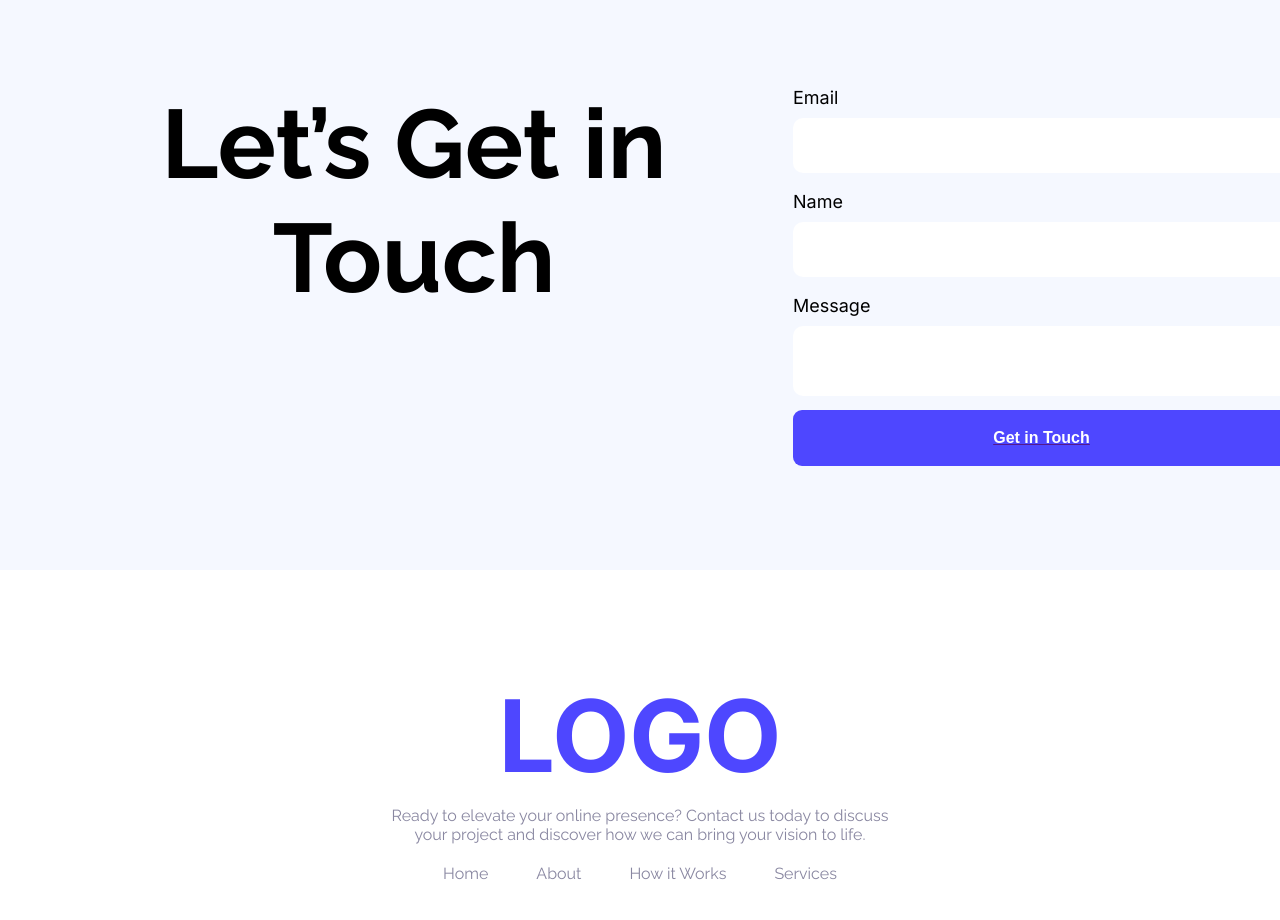
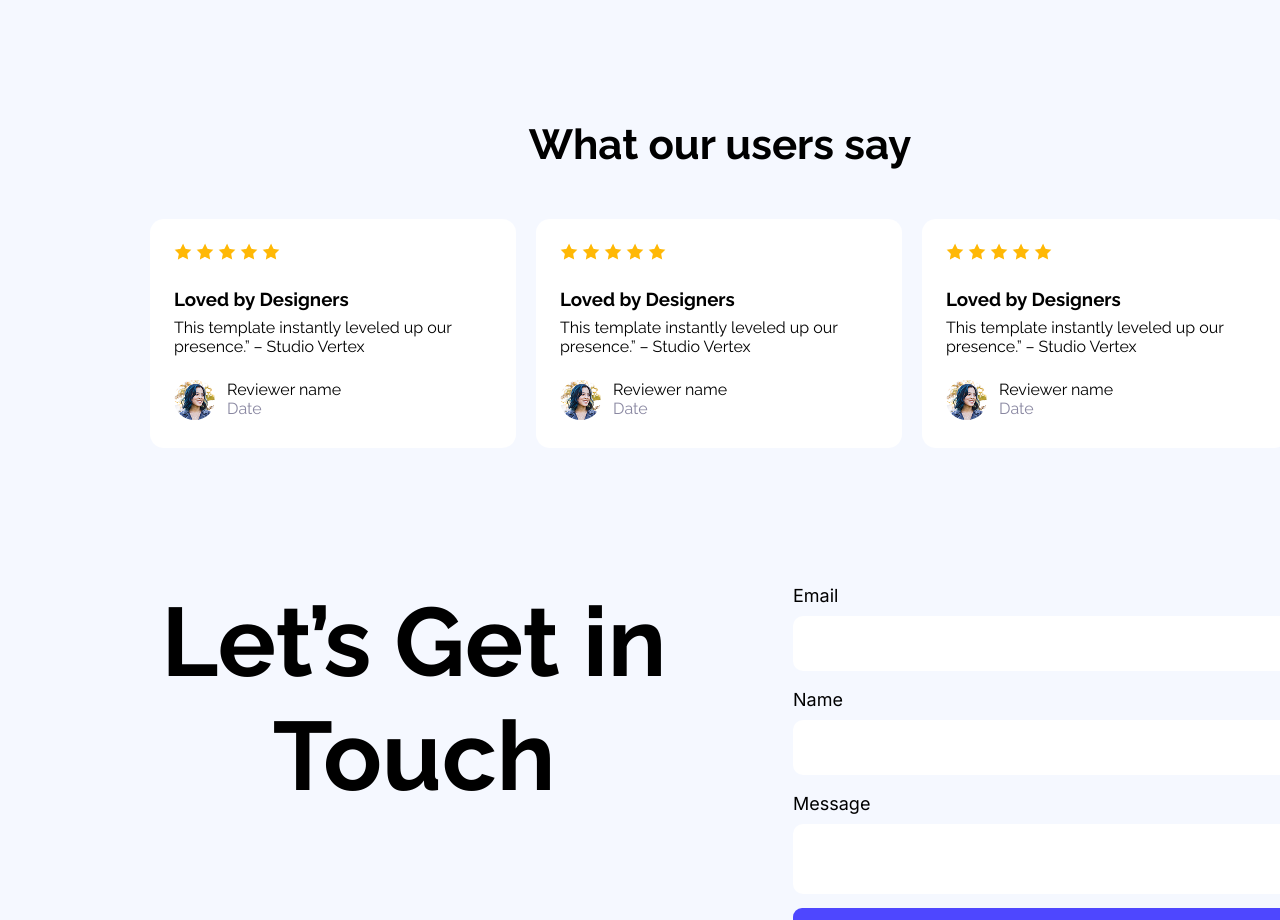
Before and after one commit to Sultanmia22/B12A01-landing-launchpad, a plain HTML site: page index.html in a window 1280 px wide. Shown: the part 1580-2500 px from the top of the page. Drawn offline with Linux system fonts and the light colour scheme.

Commit message:
this is my review section

```diff
--- a/index.html
+++ b/index.html
@@ -64,6 +64,75 @@
             </div>
           </div>
         </section>
+
+        <!--! review part -->
+        <section class="review-part">
+          <h2 class="review-title">What our users say</h2>
+          <div class="review">
+            <div class="box">
+              <img src="/Assets/icon-star.png" alt="">
+              <img src="/Assets/icon-star.png" alt="">
+              <img src="/Assets/icon-star.png" alt="">
+              <img src="/Assets/icon-star.png" alt="">
+              <img src="/Assets/icon-star.png" alt="">
+              <h3 class="box-heading">
+                Loved by Designers
+              </h3>
+              <p class="box-title">This template instantly leveled up our presence.” – Studio Vertex</p>
+              <div class="profile">
+                <div class="profile-img">
+                  <img src="/Assets/avatar.png" alt="">
+                </div>
+                <div class="profile-text">
+                  <p>Reviewer name</p>
+                  <p class="profile-nich">Date</p>
+                </div>
+              </div>
+            </div>
+
+            <div class="box">
+              <img src="/Assets/icon-star.png" alt="">
+              <img src="/Assets/icon-star.png" alt="">
+              <img src="/Assets/icon-star.png" alt="">
+              <img src="/Assets/icon-star.png" alt="">
+              <img src="/Assets/icon-star.png" alt="">
+              <h3 class="box-heading">
+                Loved by Designers
+              </h3>
+              <p class="box-title">This template instantly leveled up our presence.” – Studio Vertex</p>
+              <div class="profile">
+                <div class="profile-img">
+                  <img src="/Assets/avatar.png" alt="">
+                </div>
+                <div class="profile-text">
+                  <p>Reviewer name</p>
+                  <p class="profile-nich">Date</p>
+                </div>
+              </div>
+            </div>
+
+            <div class="box">
+              <img src="/Assets/icon-star.png" alt="">
+              <img src="/Assets/icon-star.png" alt="">
+              <img src="/Assets/icon-star.png" alt="">
+              <img src="/Assets/icon-star.png" alt="">
+              <img src="/Assets/icon-star.png" alt="">
+              <h3 class="box-heading">
+                Loved by Designers
+              </h3>
+              <p class="box-title">This template instantly leveled up our presence.” – Studio Vertex</p>
+              <div class="profile">
+                <div class="profile-img">
+                  <img src="/Assets/avatar.png" alt="">
+                </div>
+                <div class="profile-text">
+                  <p>Reviewer name</p>
+                  <p class="profile-nich">Date</p>
+                </div>
+              </div>
+            </div>
+          </div>
+        </section>
         <!--! from section -->
         <section class="from-part">
          <div class="from-title">
--- a/style/style.css
+++ b/style/style.css
@@ -126,6 +126,51 @@ main{
     color: #000;
 }
 
+/* review part */
+.review-part{
+    width: 1140px;
+    margin: 137px auto;
+    text-align: center;
+}
+.review{
+    display: flex;
+    gap: 20px;
+}
+.review-title{
+    font-size: 42px;
+    font-weight: bold;
+    margin-bottom: 50px;
+}
+
+.box{
+    width: 366px;
+    background-color: #FFFFFF;
+    padding: 24px;
+    text-align: left;
+    border-radius: 14px;
+}
+
+.box-heading{
+    font-weight: bold;
+    margin:24px 0 8px 0;
+}
+.box-title{
+    margin-bottom: 24px;
+    font-size: 16px;
+}
+.profile{
+    display: flex;
+    gap: 12px;
+}
+.profile-img{
+    border-radius:50%;
+}
+.profile-img img{
+    border-radius:50%;
+}
+.profile-nich{
+    color: #8987A1;
+}
 /*from-part */
 .from-part{
     width: 1140px;
```
